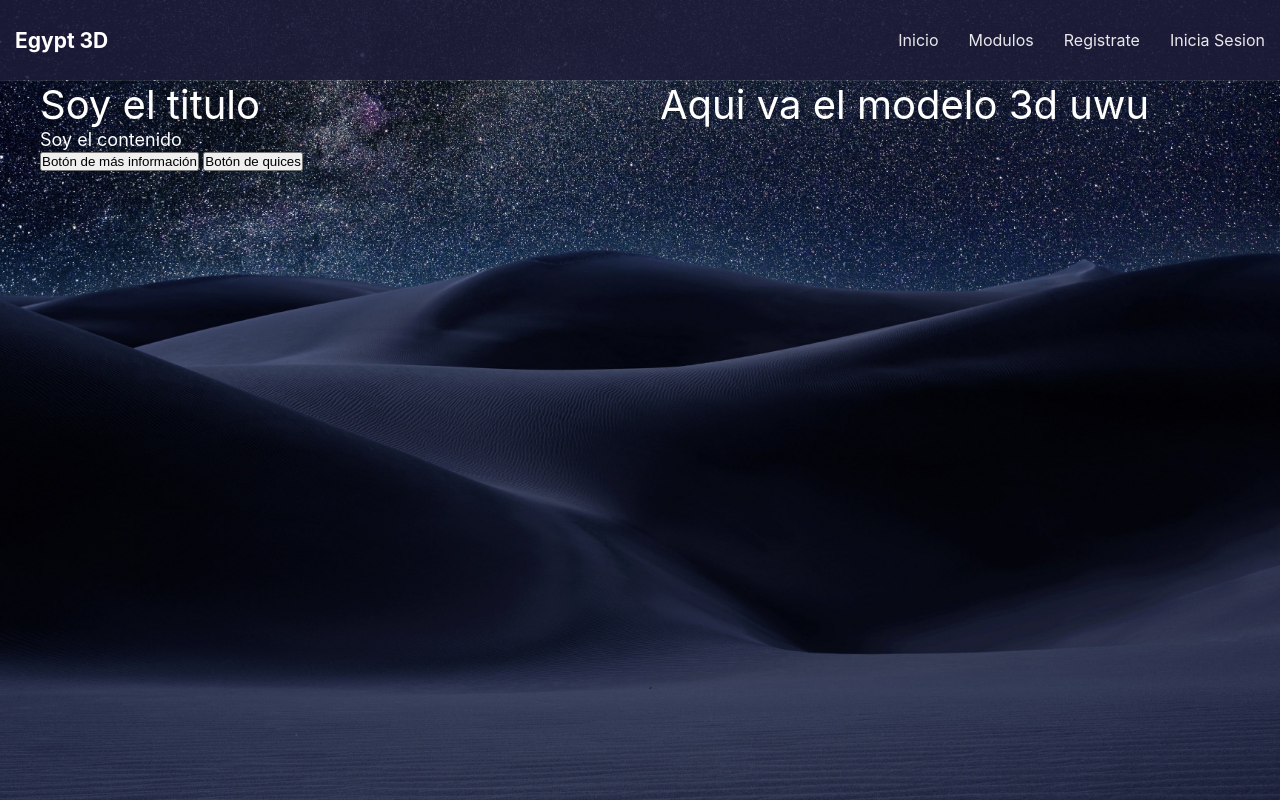
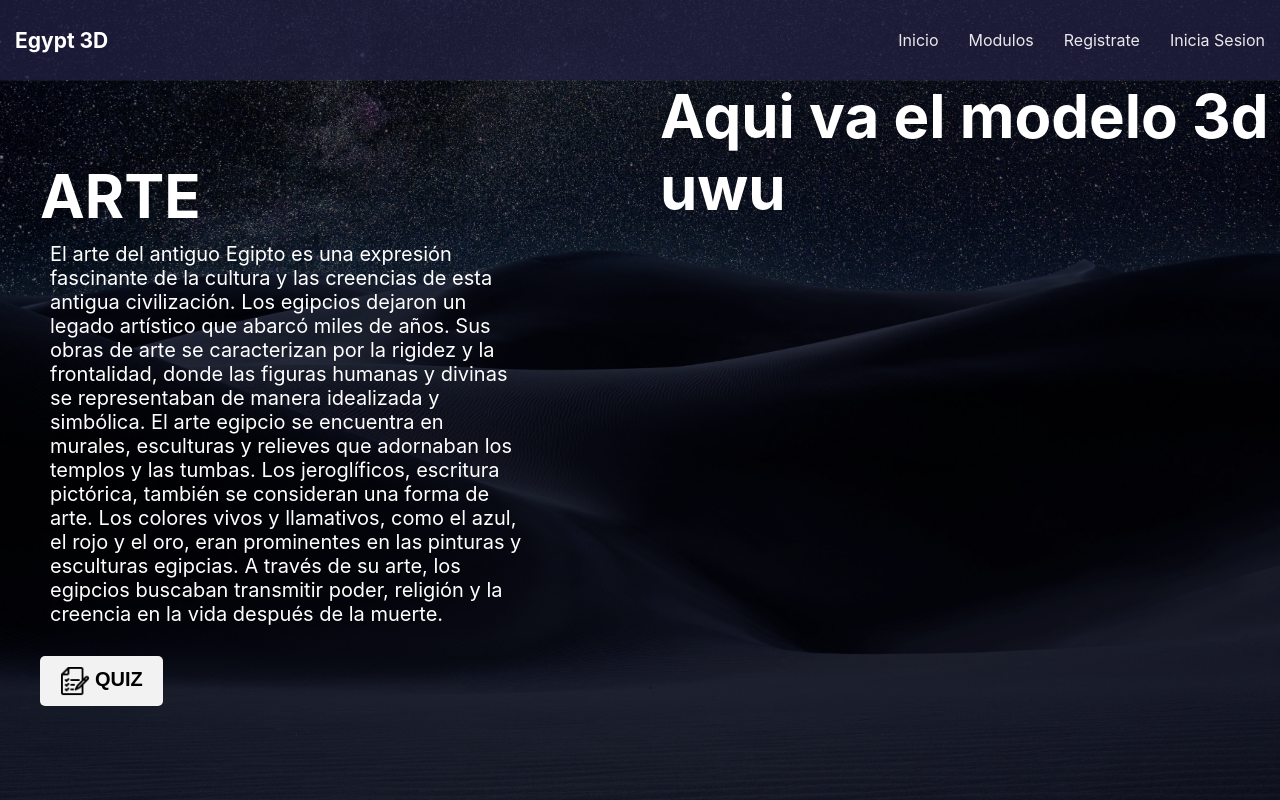
Before and after one commit to MarlonAnacona/Egypt3D, a React (Create React App) app: page /moduloArte in a window 1280 px wide. Built offline with nearby package versions, Linux system fonts and the light colour scheme.

Commit message:
contenido modulos

```diff
--- a/src/components/Home/Home.css
+++ b/src/components/Home/Home.css
@@ -22,9 +22,9 @@
 }
 
 .circle_button {
-    width: 70px;
+    width: 50px;
     /* Ajusta el ancho y el alto según tus necesidades */
-    height: 70px;
+    height: 50px;
     border-radius: 50%;
     background-color: transparent;
     border: none;
@@ -40,9 +40,9 @@
 }
 
 .circle_button1 {
-    width: 70px;
+    width: 50px;
     /* Ajusta el ancho y el alto según tus necesidades */
-    height: 70px;
+    height: 50px;
     border-radius: 50%;
     background-color: transparent;
     border: none;
--- a/src/components/Modules/ModuloArquitectura.jsx
+++ b/src/components/Modules/ModuloArquitectura.jsx
@@ -11,10 +11,12 @@ export function ModuloArquitectura() {
     return (
         <div className="Contenedor">
             <div className='izquierda'>
-                <div className='titulo-modulo'>Soy el titulo</div>
-                <div className='contenido-modulo'>Soy el contenido</div>
-                <button>Botón de más información</button> {/* Redirecciona a '/informacion' */}
-                <button onClick={handleQuicesClick}>Botón de quices</button> {/* Redirecciona a '/quices' */}
+                <div className='titulo-modulo'>ARQUITECTURA</div>
+                <div className='contenido-modulo'>La arquitectura del antiguo Egipto es famosa por sus monumentos impresionantes y duraderos. Los egipcios construyeron grandes estructuras como las pirámides, templos y tumbas para honrar a los dioses y a los faraones. Las pirámides, como las de Giza, se erigieron como tumbas masivas y fueron construidas con precisión matemática. Los templos, como el Templo de Karnak, presentaban enormes columnas y relieves elaborados. También se construyeron mastabas, que eran tumbas de forma rectangular, y obeliscos altos y esbeltos. La arquitectura egipcia se caracteriza por su simetría, uso de jeroglíficos y adhesión a normas y proporciones estandarizadas. Estos monumentos arquitectónicos continúan asombrando al mundo con su grandeza y belleza hasta el día de hoy.</div>
+                <button className='buttonQuiz' onClick={handleQuicesClick}>
+                    <img src="/images/auditoria.png" alt="" />
+                    QUIZ
+                </button> {/* Redirecciona a '/quices' */}
             </div>
             <div className='derecha'>
                 <div className='titulo-modulo'>Aqui va el modelo 3d uwu</div>
--- a/src/components/Modules/ModuloArte.jsx
+++ b/src/components/Modules/ModuloArte.jsx
@@ -11,10 +11,12 @@ export function ModuloArte() {
     return (
         <div className="Contenedor">
             <div className='izquierda'>
-                <div className='titulo-modulo'>Soy el titulo</div>
-                <div className='contenido-modulo'>Soy el contenido</div>
-                <button>Botón de más información</button> {/* Redirecciona a '/informacion' */}
-                <button onClick={handleQuicesClick}>Botón de quices</button> {/* Redirecciona a '/quices' */}
+                <div className='titulo-modulo'>ARTE</div>
+                <div className='contenido-modulo'>El arte del antiguo Egipto es una expresión fascinante de la cultura y las creencias de esta antigua civilización. Los egipcios dejaron un legado artístico que abarcó miles de años. Sus obras de arte se caracterizan por la rigidez y la frontalidad, donde las figuras humanas y divinas se representaban de manera idealizada y simbólica. El arte egipcio se encuentra en murales, esculturas y relieves que adornaban los templos y las tumbas. Los jeroglíficos, escritura pictórica, también se consideran una forma de arte. Los colores vivos y llamativos, como el azul, el rojo y el oro, eran prominentes en las pinturas y esculturas egipcias. A través de su arte, los egipcios buscaban transmitir poder, religión y la creencia en la vida después de la muerte.</div>
+                <button className='buttonQuiz' onClick={handleQuicesClick}>
+                    <img src="/images/auditoria.png" alt="" />
+                    QUIZ
+                </button> {/* Redirecciona a '/quices' */}
             </div>
             <div className='derecha'>
                 <div className='titulo-modulo'>Aqui va el modelo 3d uwu</div>
--- a/src/components/Modules/ModuloCostumbres.jsx
+++ b/src/components/Modules/ModuloCostumbres.jsx
@@ -11,10 +11,12 @@ export function ModuloCostumbres() {
     return (
         <div className="Contenedor">
             <div className='izquierda'>
-                <div className='titulo-modulo'>Soy el titulo</div>
-                <div className='contenido-modulo'>Soy el contenido</div>
-                <button>Botón de más información</button> {/* Redirecciona a '/informacion' */}
-                <button onClick={handleQuicesClick}>Botón de quices</button> {/* Redirecciona a '/quices' */}
+                <div className='titulo-modulo'>COSTUMBRES</div>
+                <div className='contenido-modulo'>Las costumbres del antiguo Egipto reflejaban la vida cotidiana y las creencias arraigadas en esta antigua civilización. Los egipcios tenían una sociedad jerárquica y organizada, donde el faraón era considerado un dios en la Tierra y gobernaba con poder absoluto. La religión desempeñaba un papel central en la vida de los egipcios, y se practicaban rituales y ceremonias para honrar a los dioses y asegurar la prosperidad y la vida después de la muerte. La vida familiar era valorada, y el matrimonio y la crianza de los hijos eran considerados importantes. La agricultura era la base de la economía, y los egipcios desarrollaron sistemas de irrigación para aprovechar el Nilo y cultivar sus tierras fértiles. Además, el comercio y la artesanía florecieron, y se produjeron objetos como joyas, cerámica y textiles de alta calidad.</div>
+                <button className='buttonQuiz' onClick={handleQuicesClick}>
+                    <img src="/images/auditoria.png" alt="" />
+                    QUIZ
+                </button> {/* Redirecciona a '/quices' */}
             </div>
             <div className='derecha'>
                 <div className='titulo-modulo'>Aqui va el modelo 3d uwu</div>
--- a/src/components/Modules/ModuloHistoria.jsx
+++ b/src/components/Modules/ModuloHistoria.jsx
@@ -11,10 +11,12 @@ export function ModuloHistoria() {
     return (
         <div className="Contenedor">
             <div className='izquierda'>
-                <div className='titulo-modulo'>Soy el titulo</div>
-                <div className='contenido-modulo'>Soy el contenido</div>
-                <button>Botón de más información</button> {/* Redirecciona a '/informacion' */}
-                <button onClick={handleQuicesClick}>Botón de quices</button> {/* Redirecciona a '/quices' */}
+                <div className='titulo-modulo'>HISTORIA DE EGIPTO</div>
+                <div className='contenido-modulo'>Egipto, una antigua civilización en el noreste de África, tiene una historia que abarca miles de años. Los faraones gobernaron como líderes divinos y construyeron las famosas pirámides. Durante el período helenístico, Egipto estuvo bajo el dominio de los ptolomeos, una dinastía macedonia. En el año 30 a.C., Egipto fue anexado por el Imperio Romano. Aunque la era faraónica llegó a su fin, la influencia de la cultura egipcia perduró en el Imperio Romano, especialmente a través de los cultos a Isis y Serapis.</div>
+                <button className='buttonQuiz' onClick={handleQuicesClick}>
+                    <img src="/images/auditoria.png" alt="" />
+                    QUIZ
+                </button> {/* Redirecciona a '/quices' */}
             </div>
             <div className='derecha'>
                 <div className='titulo-modulo'>Aqui va el modelo 3d uwu</div>
--- a/src/components/Modules/ModuloMitologia.jsx
+++ b/src/components/Modules/ModuloMitologia.jsx
@@ -11,10 +11,12 @@ export function ModuloMitologia() {
     return (
         <div className="Contenedor">
             <div className='izquierda'>
-                <div className='titulo-modulo'>Soy el titulo</div>
-                <div className='contenido-modulo'>Soy el contenido</div>
-                <button>Botón de más información</button> {/* Redirecciona a '/informacion' */}
-                <button onClick={handleQuicesClick}>Botón de quices</button> {/* Redirecciona a '/quices' */}
+                <div className='titulo-modulo'>MITOLOGIA</div>
+                <div className='contenido-modulo'>La mitología del antiguo Egipto está llena de dioses y diosas que desempeñaban roles importantes en la vida y la creencia egipcia. Ra, el dios del sol, era considerado el creador y el gobernante supremo. Osiris, el dios de la vida después de la muerte, era venerado como el juez de las almas en el más allá. Isis, su esposa y hermana, era la diosa de la magia y la fertilidad. Otros dioses notables incluyen a Horus, el dios del cielo, y Anubis, el dios de la muerte y el embalsamamiento. La mitología egipcia también presenta criaturas míticas como el ave fénix y el escarabajo sagrado. Los egipcios creían en la importancia de los rituales y las ofrendas para asegurar el favor de los dioses y garantizar una vida eterna después de la muerte.</div>
+                <button className='buttonQuiz' onClick={handleQuicesClick}>
+                    <img src="/images/auditoria.png" alt="" />
+                    QUIZ
+                </button> {/* Redirecciona a '/quices' */}
             </div>
             <div className='derecha'>
                 <div className='titulo-modulo'>Aqui va el modelo 3d uwu</div>
--- a/src/components/Modules/estiloModulos.css
+++ b/src/components/Modules/estiloModulos.css
@@ -8,24 +8,57 @@
 .Contenedor {
   display: flex;
   justify-content: space-between;
+  background-color: rgba(0, 0, 0, 0.504);
+  width: 100%;
+  height: 90vh;
 }
 
 .izquierda {
   flex: 1;
   margin-left: 5vh;
+  margin-top: 10vh;
 }
 
 .derecha {
   flex: 1;
+}
+
+.titulo-modulo {
+  font-size: 60px;
+  color: white;
+  font-weight: bold;
+}
+
+.contenido-modulo {
+  font-size: 20px;
+  color: white;
+  width: 80%;
+  padding: 10px;
 
 }
 
-.titulo-modulo {
-  font-size: 40px;
-  color: white;
+.buttonQuiz {
+  margin-top: 20px;
+  display: inline-block;
+  background-color: #f2f2f2;
+  border: none;
+  padding: 10px 20px;
+  border-radius: 5px;
+  font-size: 20px;
+  text-align: center;
+  text-decoration: none;
+  color: #000000;
+  cursor: pointer;
+  font-weight: bold;
 }
 
-.contenido-modulo {
-  font-size: 18px;
-  color: white;
+.buttonQuiz:hover {
+  background-color: #424141;
 }
+
+.buttonQuiz img {
+  width: 30px;
+  height: 30px;
+  margin-right: 5px;
+  vertical-align: middle;
+}
```
Also changed, not shown: public/images/auditoria.png (added).
